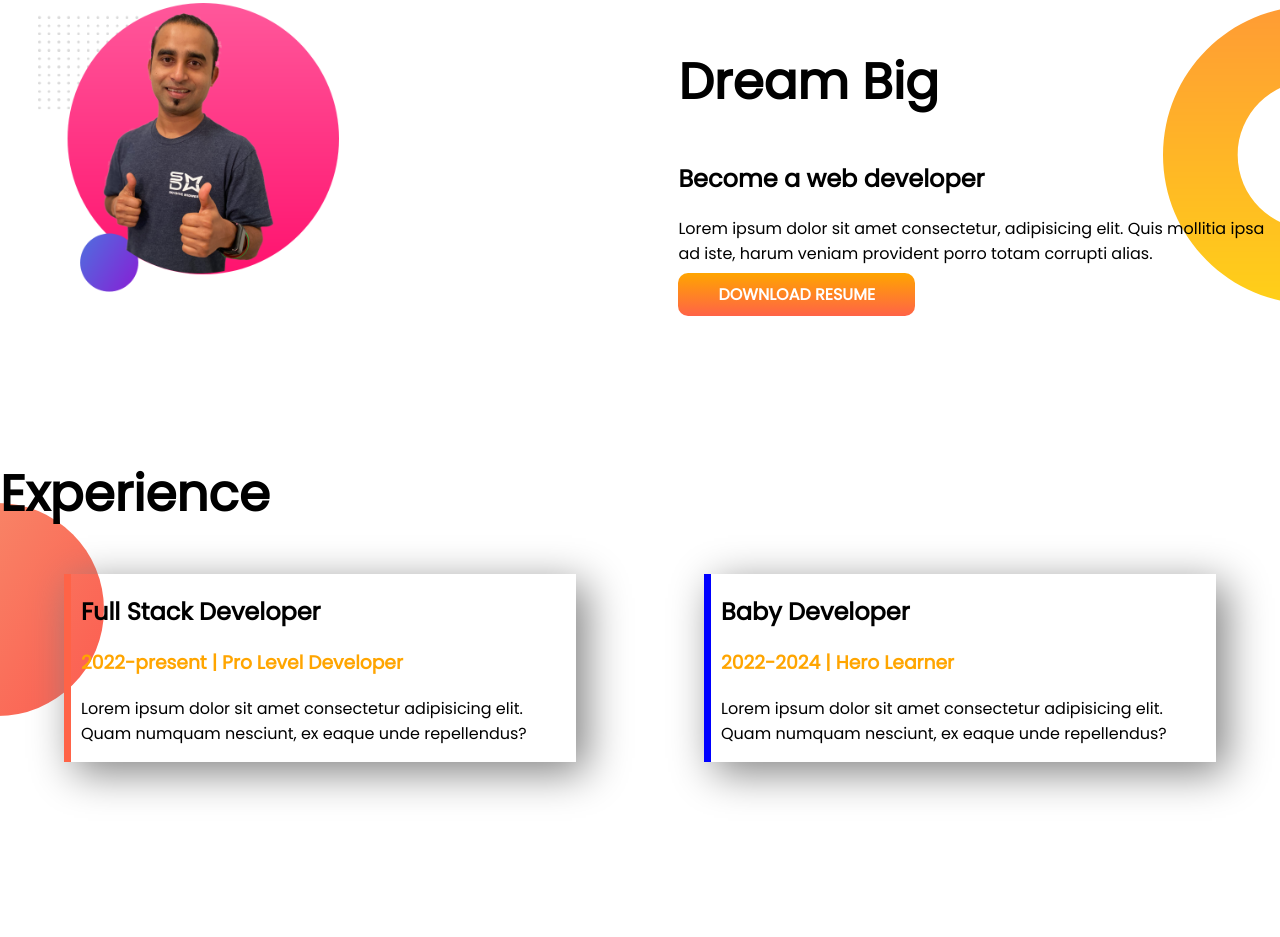
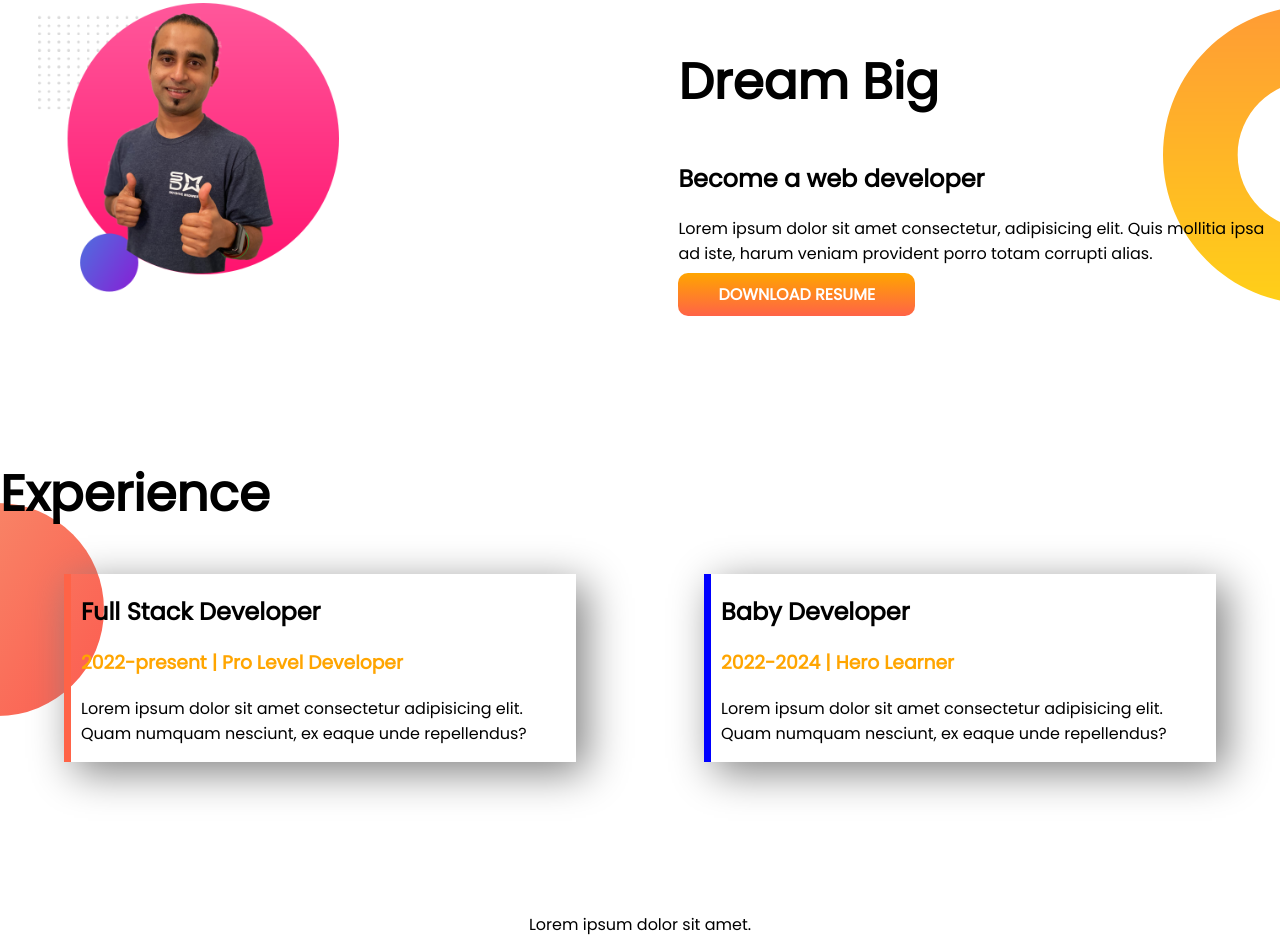
Before and after one commit to azizTarik-ui/developer-portfolio, a plain HTML site: page index.html in a window 1280 px wide. Shown: the part 585-1522 px from the top of the page. Before the commit the page ends 1497 px from the top, so only its background shows below. Drawn offline with Linux system fonts and the light colour scheme.

Commit message:
final touch

```diff
--- a/index.html
+++ b/index.html
@@ -50,4 +50,7 @@
     </div>
    </section>
 </body>
+<footer>
+    Lorem ipsum dolor sit amet.
+</footer>
 </html>
--- a/style.css
+++ b/style.css
@@ -54,3 +54,6 @@ h1{
     background-repeat: no-repeat;
     background-position: left;
 }
+footer{
+    text-align: center;
+}
```
